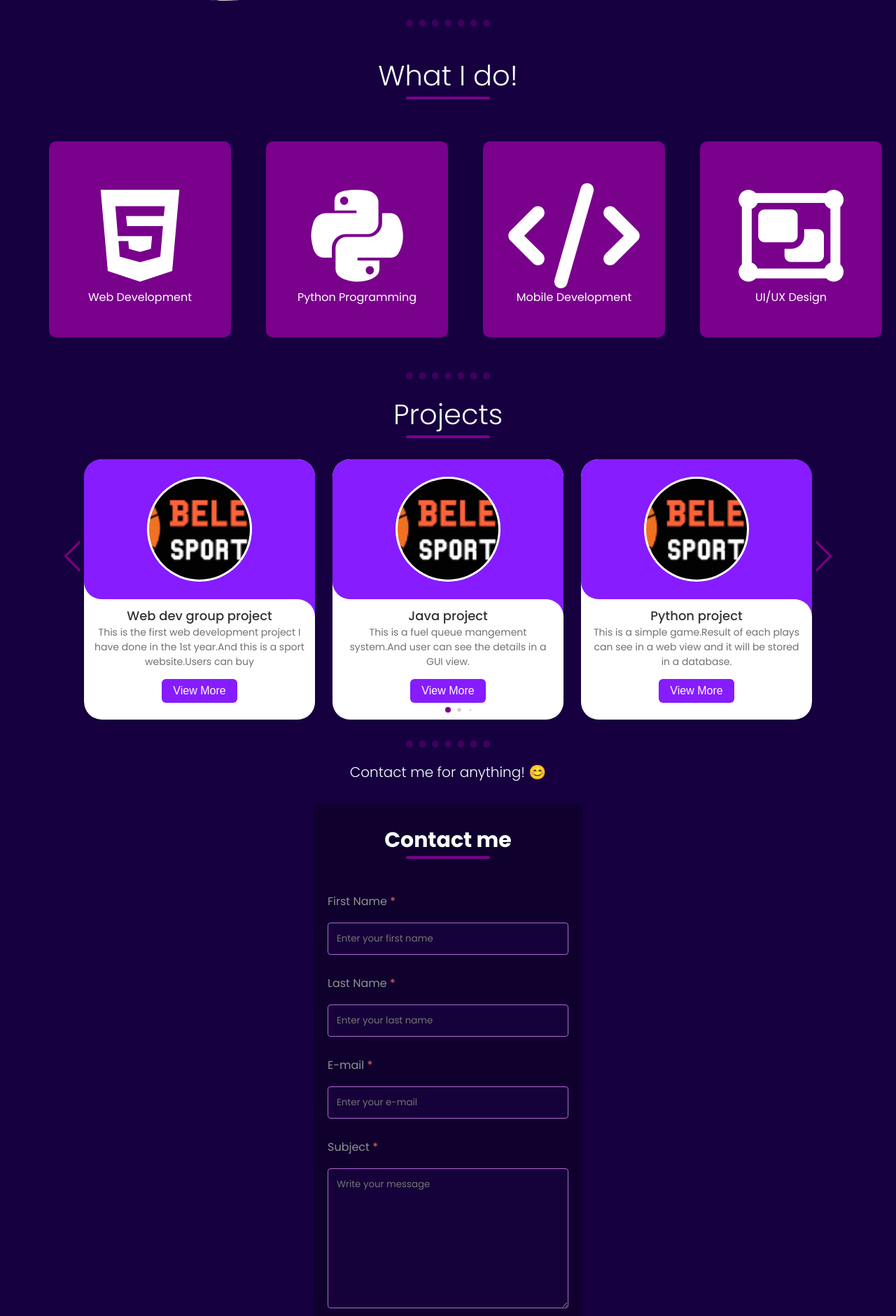
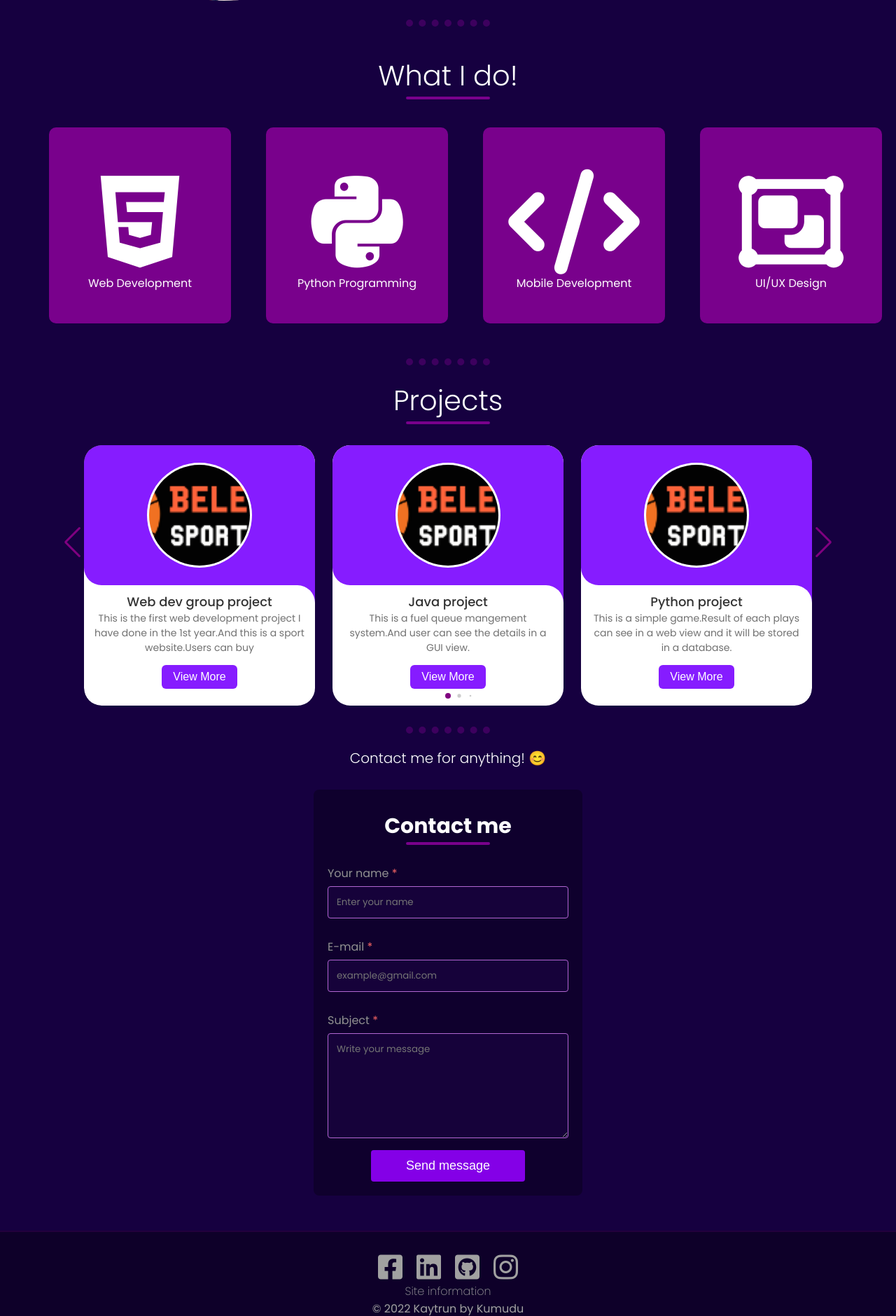
Before and after one commit to kumuduwije/personal-website-two, a PHP site: page / in a window 1280 px wide. Shown: the part 1333-3213 px from the top of the page at 70% size. Run offline with PHP 8.4, Linux system fonts and the light colour scheme; some libraries are stand-ins or nearby versions.

Commit message:
removed Last name from the form
removed Last name from the form and change the size of form.

```diff
--- a/index.html
+++ b/index.html
@@ -237,7 +237,7 @@
     </div> <!--End of the projects section-->
 
 
-    <!-- Contact area  -->
+    	<!-- Contact area  -->
     <hr class="ruler contact-ruler">
     <h3 id="contact-title">Contact me for anything! 😊</h3>
     <div class="container">
@@ -248,27 +248,27 @@
             <h3>Contact me</h3>
           <div class="divider"></div>
             <div class="col-25">
-              <label for="fname">First Name <span class="star">*</span></label>
+              <label for="fname">Your name <span class="star">*</span></label>
             </div>
             <div class="col-75">
-              <input type="text" id="fname" name="firstname" placeholder="Enter your first name" required>
+              <input type="text" id="fname" name="firstname" placeholder="Enter your name"  required>
             </div>
           </div>
-          <div class="row">
+          <!-- <div class="row">
             <div class="col-25">
               <label for="lname">Last Name <span class="star">*</span></label>
             </div>
             <div class="col-75">
               <input type="text" id="lname" name="lastname" placeholder="Enter your last name" required>
             </div>
-          </div>
+          </div> -->
 
           <div class="row">
             <div class="col-25">
               <label for="lname">E-mail <span class="star">*</span></label>
             </div>
             <div class="col-75">
-              <input type="email" id="lname" name="lastname" placeholder="Enter your e-mail" required>
+              <input type="email" id="lname" name="lastname" placeholder="example@gmail.com" required>
             </div>
           </div>
 
@@ -277,7 +277,7 @@
               <label for="subject">Subject <span class="star">*</span></label>
             </div>
             <div class="col-75">
-              <textarea id="subject" name="subject" placeholder="Write your message" style="height:200px" required></textarea>
+              <textarea id="subject" name="subject" placeholder="Write your message" style="height:150px" required></textarea>
             </div>
           </div>
           <div class="row submit-row">
--- a/src/css/contact.css
+++ b/src/css/contact.css
@@ -28,7 +28,7 @@
 }
 .divider{
   margin: 0 auto;
-    margin-bottom: 30px;
+  margin-bottom: 10px;
   width:120px;
   padding:2px;
   border-radius: 3px;
@@ -45,6 +45,7 @@
   background-color: #16023a;
   color: #fff;
   font-family: 'poppins', 'sans-serif';
+
 }
 
 /* Active field */
@@ -64,7 +65,7 @@
 
 
 label {
-    padding: 12px 12px 12px 0;
+  padding: 12px 12px 0 0;
   display: inline-block;
   color:rgb(145, 145, 145);
 }
@@ -119,8 +120,8 @@
   color: rgb(243, 99, 99);
 }
 
-  /* Responsive layout - when the screen is less than 600px wide, make the two columns stack on top of each other instead of next to each other */
-  @media screen and (max-width: 900px) {
+/* Responsive layout - when the screen is less than 1000px wide, make the two columns stack on top of each other instead of next to each other */
+@media screen and (max-width: 800px) {
   .col-25, .col-75, input[type=submit] {
     width: 100%;
     margin-top: 0;
@@ -128,9 +129,6 @@
   input[type=submit]{
     padding: 12px 15px;
     font-size:15px;
-    }
-    #contact-title{
-      font-size:3vw;
   }
 
   /* .submit-row{
@@ -141,4 +139,7 @@
   .container{
       width:80%;
   }
+  #contact-title{
+    font-size:3vw;
   }
+}
```
Lines whose indentation alone changed are shown as unchanged.
